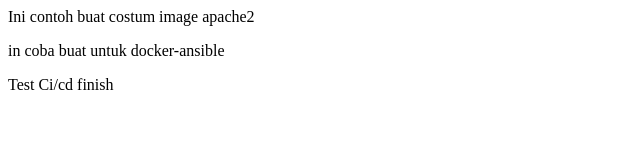
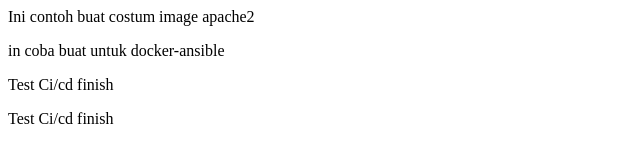
Before and after one commit to aprilianbayu28/apache-custom, a plain HTML site: page index.html in a window 1280 px wide. Shown: the whole page, without its empty margins (0-640 px from the left). Drawn offline with Linux system fonts and the light colour scheme.

Commit message:
menambahkan paragraf baru

```diff
--- a/index.html
+++ b/index.html
@@ -1,3 +1,4 @@
 <p> Ini contoh buat costum image apache2</P>
 <p>in coba buat untuk docker-ansible</p>
 <p>Test Ci/cd finish</p>
+<p>Test Ci/cd finish</p>
```
